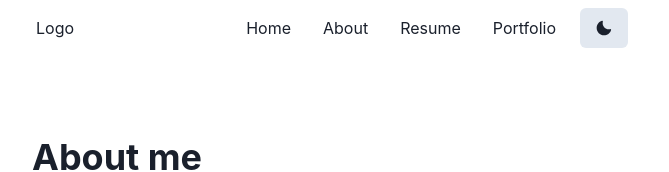
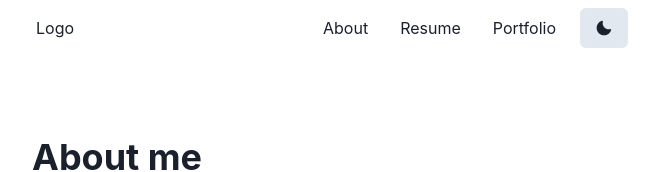
Before and after one commit to bsraya/bsraya, a Next.js app: page /about in a window 1280 px wide. Shown: the top 172 px of the page, without its empty margins (304-973 px from the left). Built offline with nearby package versions, Linux system fonts and the light colour scheme.

Commit message:
chore: remove home button

```diff
--- a/components/Navbar.tsx
+++ b/components/Navbar.tsx
@@ -47,7 +47,6 @@ const Navigation: React.FC = () => {
                     <Flex
                         display={{ base: 'none', md: 'flex' }}
                     >
-                        <Navlink href="/">Home</Navlink>
                         <Navlink href="/about">About</Navlink>
                         <Navlink href="/resume">Resume</Navlink>
                         <Navlink href="/portfolio">Portfolio</Navlink>
@@ -83,11 +82,6 @@ const Navigation: React.FC = () => {
                         <br />
                         <MenuDivider />
                         <MenuItem>
-                            <Link href="/">
-                                Home
-                            </Link>
-                        </MenuItem>
-                        <MenuItem>
                             <Link href="/about">
                                 About
                             </Link>
```
